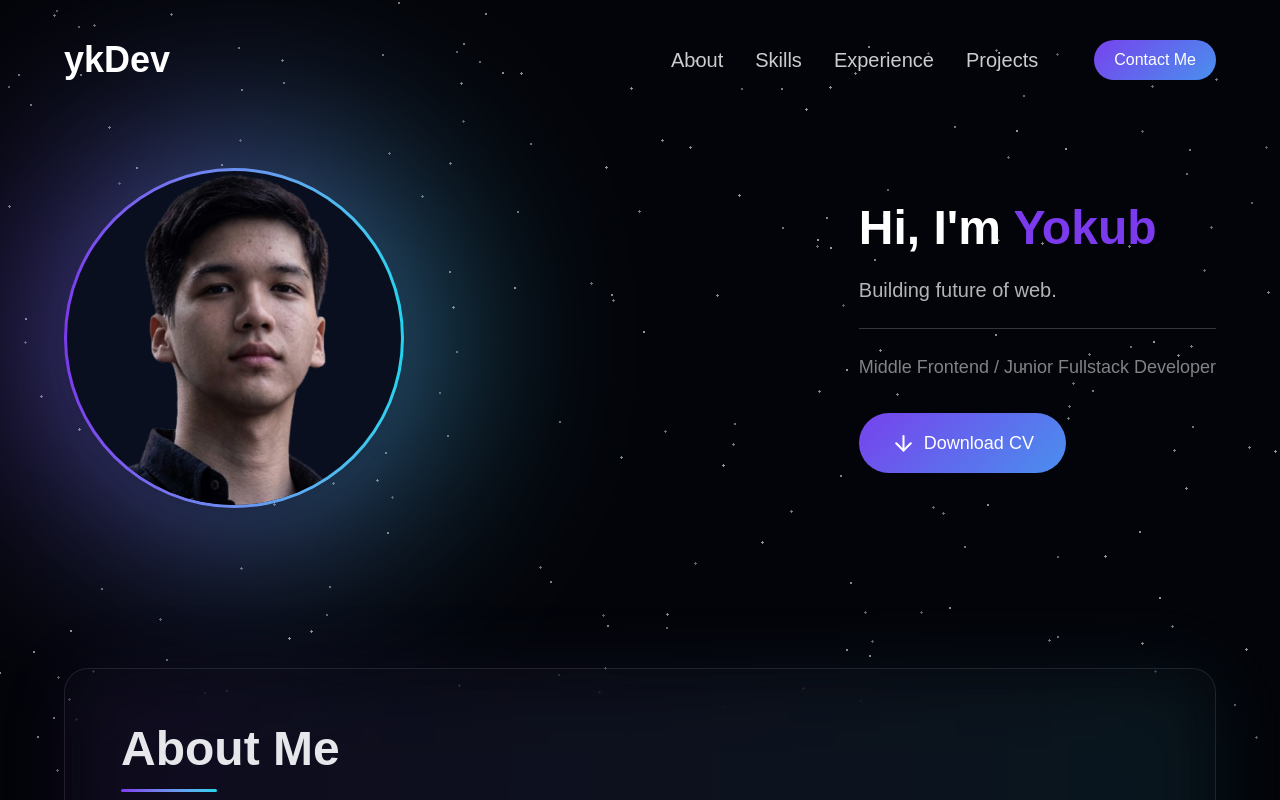
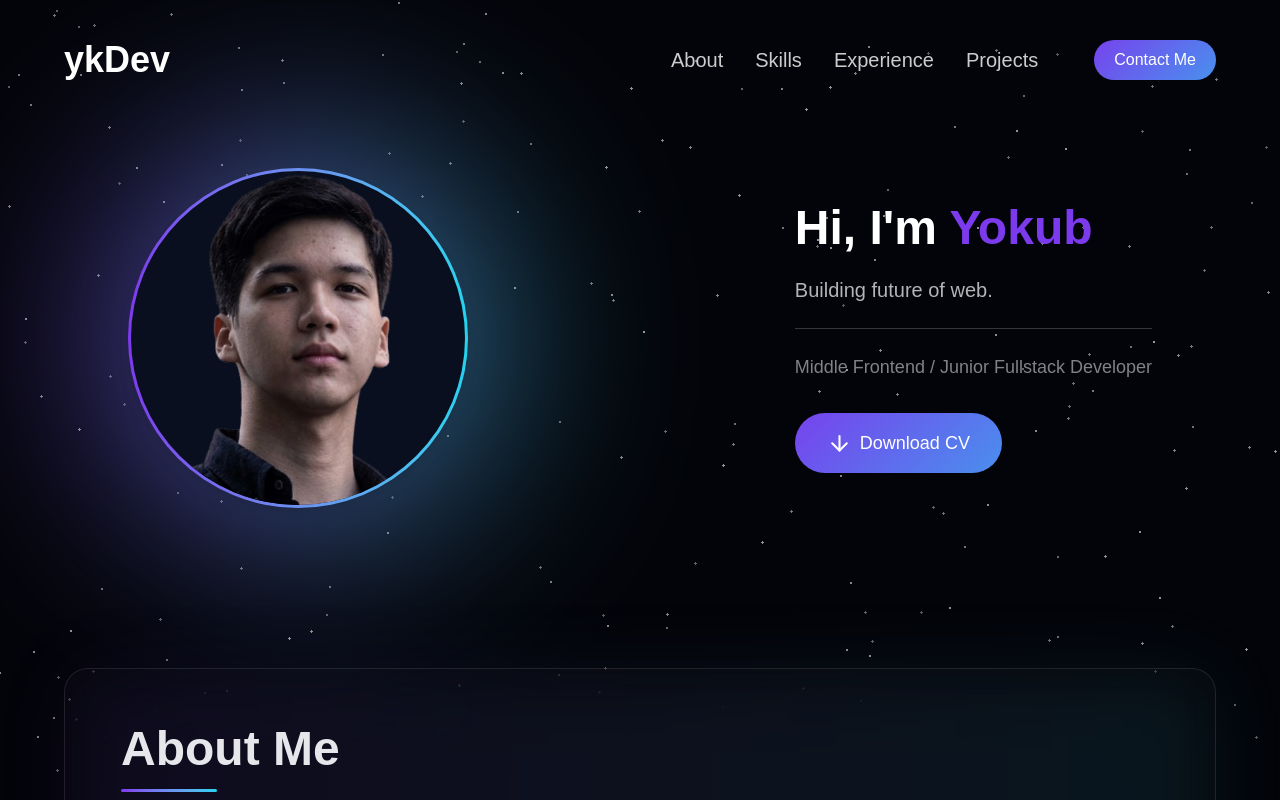
Before and after one commit to madixanov/Portfolio, a Next.js app: page / in a window 1280 px wide. Shown: the top 800 px of the page. Built offline with nearby package versions, Linux system fonts and the light colour scheme.

Commit message:
Updating Section on Hero section

```diff
--- a/components/hero.tsx
+++ b/components/hero.tsx
@@ -39,7 +39,7 @@ export default function Hero() {
 
             mt-16 sm:mt-24 lg:mt-32
             px-6 sm:px-10 lg:px-16
-            max-w-7xl mx-auto
+            max-w-6xl mx-auto
         ">
 
             {/* Picture Block */}
```
